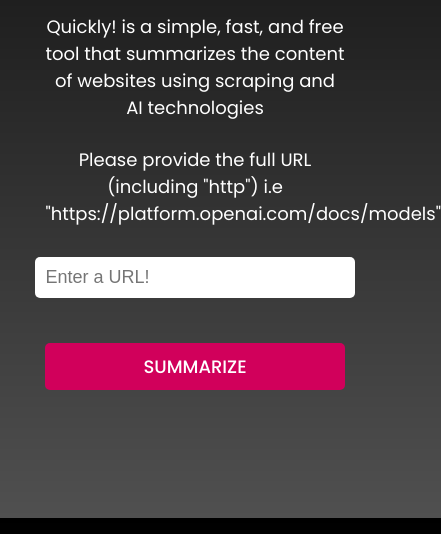
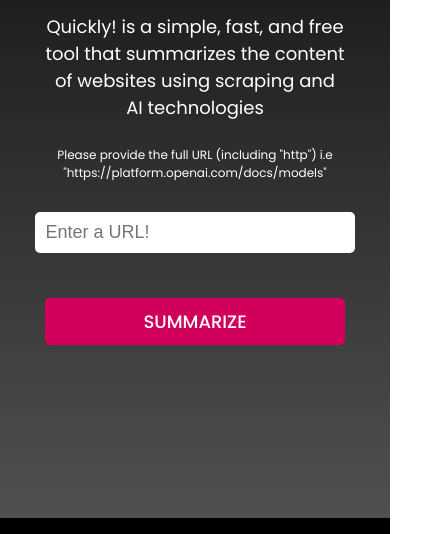
Before and after one commit to Pomelo4455/Quickly, a website: page public/index.html in a window 390 px wide. Shown: the part 326-860 px from the top of the page, 441 px wide, since content can reach past the window. Drawn offline with Linux system fonts and the light colour scheme.

Commit message:
Responsive Fix

```diff
--- a/public/style.css
+++ b/public/style.css
@@ -57,7 +57,6 @@ p {
 .instructions {
   font-size: 24px;
   margin-top: 25px;
-  text-align: center;
   width: 40%;
 }
 
@@ -193,7 +192,7 @@ button:hover {
   }
 
   .instructions {
-    font-size: 18px;
+    font-size: 12px;
     width: 80%;
   }
 
```
